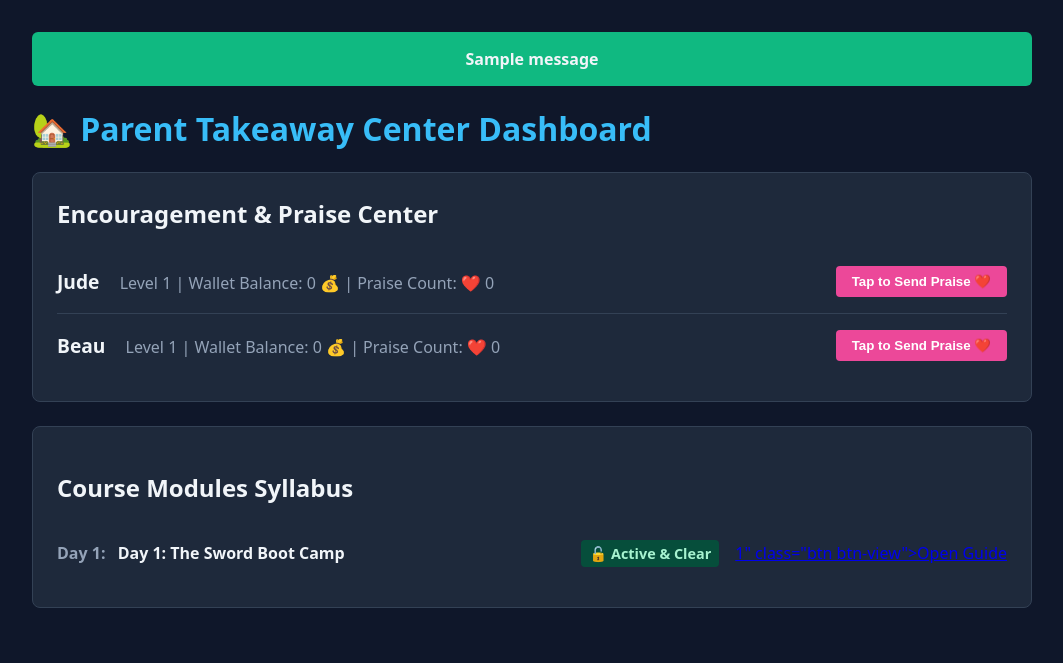
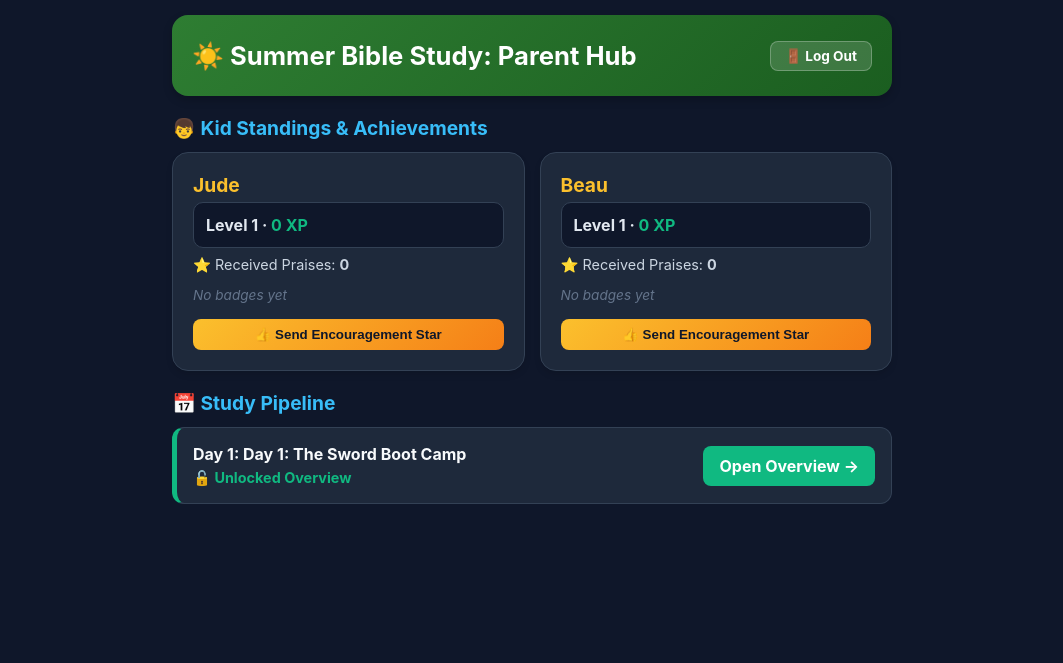
Before and after one commit to LiamN-Dev/bible_study_app, a Flask app: page /parent in a window 1280 px wide. Shown: the top 663 px of the page, without its empty margins (108-1171 px from the left). Run offline with Flask 3, Linux system fonts and the light colour scheme; data comes from the database, SQL or seed files in the repository; tables that the repository leaves empty hold one stand-in row (values such as "Sample post"); one stand-in notice (Sample message) is shown.

Commit message:
Update parent.html

```diff
--- a/templates/parent.html
+++ b/templates/parent.html
@@ -2,75 +2,97 @@
 <html lang="en">
 <head>
     <meta charset="UTF-8">
-    <meta name="viewport" content="width=device-width, initial-scale=1.0">
-    <title>Parent Portal Bridge</title>
+    <meta name="viewport" content="width=device-width, initial-scale=1.0, maximum-scale=1.0, user-scalable=no">
+    <title>Parent Portal Dashboard</title>
     <style>
-        body { background: #0f172a; color: #f1f5f9; font-family: system-ui, sans-serif; padding: 2rem; margin:0; }
-        .container { max-width: 1000px; margin: 0 auto; }
-        .card { background: #1e293b; padding: 1.5rem; border-radius: 8px; margin-bottom: 1.5rem; border: 1px solid #334155; }
-        .row { display: flex; justify-content: space-between; align-items: center; border-bottom: 1px solid #334155; padding: 1rem 0; }
-        .row:last-child { border: none; }
-        .btn { padding: 0.5rem 1rem; border-radius: 4px; font-weight: bold; border: none; cursor: pointer; text-decoration: none; display: inline-block; }
-        .btn-praise { background: #ec4899; color: white; }
-        .btn-view { background: #3b82f6; color: white; }
-        .btn-req { background: #f59e0b; color: black; }
-        .status { font-weight: bold; font-size: 0.9rem; padding: 0.25rem 0.5rem; border-radius: 4px; }
-        .status-locked { background: #7f1d1d; color: #fca5a5; }
-        .status-open { background: #064e3b; color: #a7f3d0; }
-        .flash { background: #10b981; padding: 1rem; border-radius: 6px; margin-bottom: 1rem; font-weight: bold; text-align: center; }
+        * { box-sizing: border-box; }
+        body { font-family: -apple-system, sans-serif; background: #0f172a; color: #f8fafc; max-width: 750px; margin: 0 auto; padding: 15px; padding-bottom: 50px; }
+        .header { background: linear-gradient(135deg, #2e7d32, #1b5e20); color: white; padding: 25px 20px; border-radius: 16px; margin-bottom: 20px; box-shadow: 0 4px 10px rgba(0,0,0,0.2); }
+        .grid { display: grid; grid-template-columns: 1fr 1fr; gap: 15px; margin-bottom: 20px; }
+        @media (max-width: 500px) { .grid { grid-template-columns: 1fr; } }
+        .card { background: #1e293b; padding: 20px; border-radius: 16px; border: 1px solid #334155; box-shadow: 0 4px 6px rgba(0,0,0,0.1); display: flex; flex-direction: column; justify-content: space-between; }
+        .profile-stat { background: #0f172a; padding: 12px; border-radius: 10px; font-weight: bold; margin-top: 5px; color: #e2e8f0; border: 1px solid #334155; }
+        .badge-span { display: inline-block; background: #1e3a8a; color: #93c5fd; padding: 4px 10px; border-radius: 12px; font-size: 0.8rem; margin: 3px; font-weight: bold; border: 1px solid #2563eb; }
+        .day-row { background: #1e293b; padding: 16px; border-radius: 12px; margin-bottom: 10px; border: 1px solid #334155; border-left: 5px solid #475569; }
+        .status-locked { border-left-color: #ef4444; }
+        .status-unlocked { border-left-color: #10b981; }
+        .btn-action { background: #2e7d32; color: white; border: none; padding: 10px 16px; border-radius: 8px; font-weight: bold; cursor: pointer; width: 100%; margin-top: 10px; text-decoration: none; text-align: center; display: inline-block; }
+        .btn-praise { background: linear-gradient(135deg, #fbc02d, #f57f17); color: #0f172a; border: none; padding: 8px 12px; border-radius: 8px; font-weight: bold; cursor: pointer; margin-top: 15px; width: 100%; transition: transform 0.1s; }
+        @media (min-width: 600px) { .btn-action { width: auto; margin-top: 0; } .day-row { display: flex; justify-content: space-between; align-items: center; } }
     </style>
 </head>
 <body>
-    <div class="container">
-        {% with messages = get_flashed_messages() %}
-            {% if messages %}
-                {% for msg in messages %}<div class="flash">{{ msg }}</div>{% endfor %}
-            {% endif %}
-        {% endwith %}
+    <div class="header" style="display: flex; justify-content: space-between; align-items: center;">
+        <div><h1 style="margin:0; font-size:1.6rem;">☀️ Summer Bible Study: Parent Hub</h1></div>
+        <a href="/" style="background: rgba(255,255,255,0.15); color: white; text-decoration: none; padding: 6px 14px; border-radius: 8px; font-weight: bold; font-size: 0.85rem; border: 1px solid rgba(255,255,255,0.25);">🚪 Log Out</a>
+    </div>
 
-        <h1 style="color: #38bdf8;">🏡 Parent Takeaway Center Dashboard</h1>
-
+    <h2 style="font-size:1.2rem; margin-bottom:12px; color:#38bdf8;">👦 Kid Standings & Achievements</h2>
+    <div class="grid">
+        {% for p in profiles %}
         <div class="card">
-            <h2 style="margin-top:0;">Encouragement & Praise Center</h2>
-            {% for p in profiles %}
-                <div class="row">
             <div>
-                        <strong style="font-size: 1.2rem;">{{ p.display_name }}</strong>
-                        <span style="color:#94a3b8; margin-left: 1rem;">Level {{ p.level }} | Wallet Balance: {{ p.points }} 💰 | Praise Count: ❤️ {{ p.praise_count }}</span>
+                <strong style="font-size:1.2rem; color:#fbc02d;">{{ p['display_name'] }}</strong>
+                <div class="profile-stat">Level {{ p['level'] }} · <span style="color:#10b981;">{{ p['points'] }} XP</span></div>
+                <div style="margin-top:8px; font-size:0.9rem; color:#cbd5e1;">
+                    ⭐ Received Praises: <strong id="star-count-{{ p['username'] }}">{{ p['praise_count'] }}</strong>
                 </div>
-                    <form action="/parent/praise/{{ p.username }}" method="POST">
-                        <button type="submit" class="btn btn-praise">Tap to Send Praise ❤️</button>
+                <div style="margin-top:10px;">
+                    {% for b in p['badges'] %}
+                        <span class="badge-span">{{ b['emoji'] }} {{ b['badge_name'] }}</span>
+                    {% else %}
+                        <span style="font-size:0.85rem; color:#64748b; font-style:italic;">No badges yet</span>
+                    {% endfor %}
+                </div>
+            </div>
+            <form class="praise-ajax-form" action="/parent/praise/{{ p['username'] }}" method="POST" data-username="{{ p['username'] }}">
+                <button type="submit" class="btn-praise">👍 Send Encouragement Star</button>
             </form>
         </div>
         {% endfor %}
     </div>
 
-        <div class="card">
-            <h2>Course Modules Syllabus</h2>
+    <h2 style="font-size:1.2rem; margin-bottom:12px; color:#38bdf8;">📅 Study Pipeline</h2>
     {% for day in days %}
-                <div class="row">
+        <div class="day-row {{ 'status-locked' if day['is_locked'] else 'status-unlocked' }}">
             <div>
-                        <span style="font-weight: bold; color: #94a3b8; margin-right: 0.5rem;">Day {{ day.day_number }}:</span>
-                        <strong>{{ day.title }}</strong>
+                <strong style="color:#f8fafc;">Day {{ day['day_number'] }}: {{ day['title'] }}</strong>
+                <p style="margin:5px 0 0 0; font-size:0.9rem; color:#94a3b8;">
+                    {% if not day['is_locked'] %} <span style="color:#10b981; font-weight:bold;">🔓 Unlocked Overview</span> {% else %} 🔒 Locked Module {% endif %}
+                </p>
             </div>
-                    <div style="display: flex; align-items: center; gap: 1rem;">
-                        {% if day.is_locked %}
-                            <span class="status status-locked">🔒 Module Archived</span>
-                            {% if day.request_pending %}
-                                <span style="color:#f59e0b; font-size:0.9rem;">Pending Request Sent</span>
+            <div>
+                {% if day['is_locked'] %}
+                    {% if day['request_pending'] == 0 %}
+                        <form action="/request_access/{{ day['id'] }}" method="POST">
+                            <button type="submit" class="btn-action" style="background:#ef4444;">Request View</button>
+                        </form>
                     {% else %}
-                                <form action="/request_access/{{ day.id }}" method="POST">
-                                    <button type="submit" class="btn btn-req">Request Admin Unlock</button>
-                                </form>
+                        <span style="color:#fbbf24; font-size:0.9rem; font-weight:bold;">⏳ Pending Access</span>
                     {% endif %}
                 {% else %}
-                            <span class="status status-open">🔓 Active & Clear</span>
-                            <a href="/parent/day/<span class="highlight">{{ day.id }}</span>" class="btn btn-view">Open Guide</a>
+                    <a href="/parent/day/{{ day['id'] }}" class="btn-action" style="background:#10b981;">Open Overview →</a>
                 {% endif %}
             </div>
         </div>
     {% endfor %}
-        </div>
-    </div>
+
+    <script>
+        document.querySelectorAll('.praise-ajax-form').forEach(form => {
+            form.addEventListener('submit', function(e) {
+                e.preventDefault();
+                const username = this.getAttribute('data-username');
+                const label = document.getElementById(`star-count-${username}`);
+
+                // Optimistic UI update: instantly update number on screen
+                label.innerText = parseInt(label.innerText) + 1;
+
+                fetch(this.action, {
+                    method: 'POST',
+                    headers: { 'X-Requested-With': 'XMLHttpRequest' }
+                });
+            });
+        });
+    </script>
 </body>
 </html>
```
Lines whose indentation alone changed are shown as unchanged.
